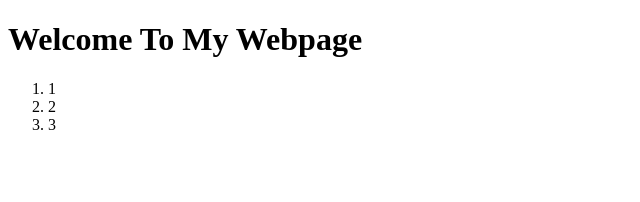
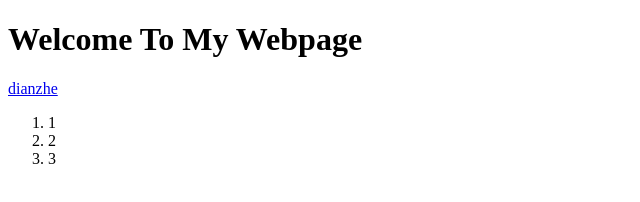
Before and after one commit to lemontree1412/lemontree1412.github.io, a plain HTML site: page index.html in a window 1280 px wide. Shown: the whole page, without its empty margins (0-640 px from the left). Drawn offline with Linux system fonts and the light colour scheme.

Commit message:
Update index.html

```diff
--- a/index.html
+++ b/index.html
@@ -8,6 +8,7 @@
 </head>
 <body>
     <h1>Welcome To My Webpage</h1>
+    <a href="./test.html">dianzhe</a>
     <ol>
         <li>1</li>
         <li>2</li>
```
